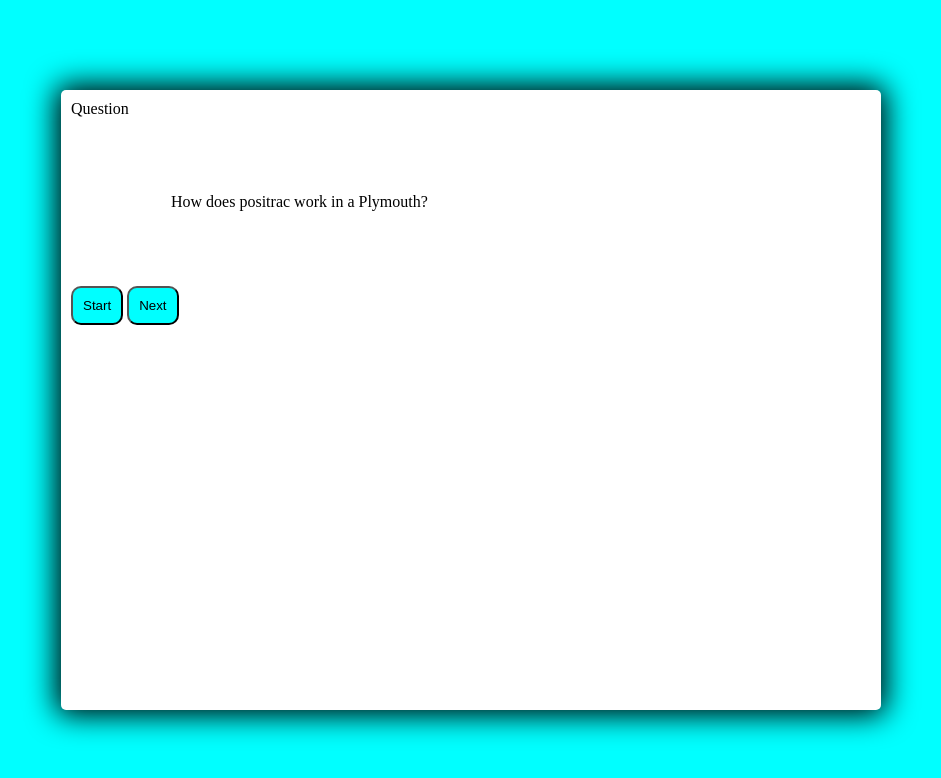
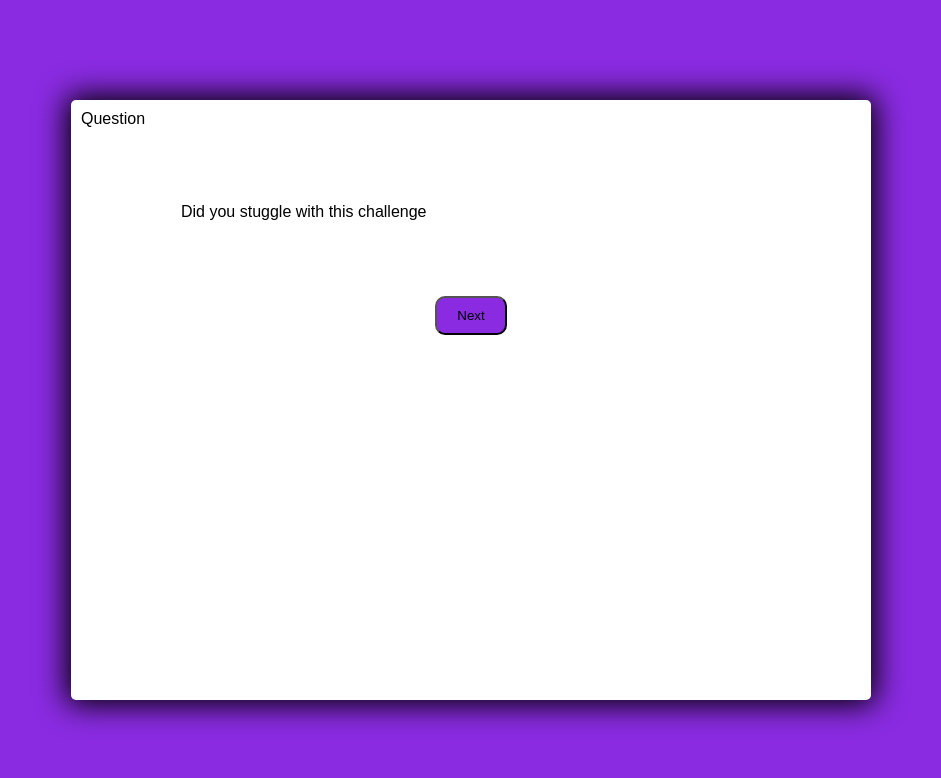
Before and after one commit to jhammer22/challenge-4, a plain HTML site: page quiz.html in a window 1280 px wide. Both pictures are taken after a click on the button "Start". Shown: the whole page, without its empty margins (169-1110 px from the left). Drawn offline with Linux system fonts and the light colour scheme.

Commit message:
multiple questions added and next button working

```diff
--- a/assets/quiz.css
+++ b/assets/quiz.css
@@ -6,7 +6,8 @@
 /* start-button */
 /* next-button */
 /* initials */
-*, {
+
+* {
   box-sizing: border-box;
   font-family: arial;
 }
@@ -20,7 +21,7 @@ body {
   height: 100vh;
   justify-content: center;
   align-items: center;
-  background-color: cyan;
+  background-color: blueviolet;
 
 }
 
@@ -44,7 +45,7 @@ body {
 
 .button {
   border: black 100%, 30%;
-  background-color: aqua;
+  background-color: blueviolet;
   border-radius: 10px;
 }
 
@@ -54,15 +55,24 @@ body {
 
 .start-button, .next-button {
   border: black 100%, 30%;
-  background-color: aqua;
+  background-color: blueviolet;
   border-radius: 10px;
-  padding: 10px;
+  padding: 10px 20px;
 }
 
 .start-button:hover, .next-button:hover {
   border-color: black;
 }
 
+.controls {
+  display: flex;
+  justify-content: center;
+  align-items: center;
+}
+
+.hide {
+  display: none;
+}
 
 
 
--- a/index.html
+++ b/index.html
@@ -29,7 +29,7 @@
 
   </main>
 
-  <script src="script.js"></script>
+
 </body>
 
 </html>
--- a/quiz.html
+++ b/quiz.html
@@ -14,7 +14,7 @@
 
   <div class="container">
     <div id="question-container" class="hide">
-      <div id="question">Question</div> <!--questions will be done in JS-->
+      <div id="question">Question</div> <!--questions will be done in JS -->
       <div id="answer-buttons" class="button-grid">
         <button class="button">Answer 1</button>
         <button class="button">Answer 2</button> <!-- actual answers will be done in JS-->
@@ -22,8 +22,7 @@
         <button class="button">Answer 4</button>
       </div>
     </div>
-
-    <div id="question-container" class="hide">
+    <div class="controls">
       <button id="start-button" class="start-button">Start</button>
       <button id="next-button" class="next-button">Next</button>
     </div>
@@ -36,13 +35,13 @@
 
   <!-- form that allows user to input initials  -->
   <!-- id to access JS -->
-  <form class="initials" hidden>
+  <!-- <form class="initials" hidden>
     <label for="finitial">First Initial:</label><br>
     <input type="text" id="finitial" name="finitial">
     <label for="secinitial">Second Initial:</label>
     <input type="text" id="secinitial" name="secinitial"><br><br>
     <input type="submit" value="submit">
-  </form>
+  </form> -->
 
 
   <script src="script.js"></script>
--- a/script.js
+++ b/script.js
@@ -12,21 +12,21 @@ var startButton = document.getElementById('start-button');
 var nextButton = document.getElementById('next-button')
 var questionsContainerElement = document.getElementById('question-container');
 var questionElement = document.getElementById('question');
-var questionElement = document.getElementById('answer-buttons');
+var questionElement = document.getElementById('answer-buttons'); // this should allow answer buttons to be called in a function???
+// var answerButtonsElement
 let shuffledQuestions, currentQuestionIndex;
 
-// click event when start button is pressed do below
+
 startButton.addEventListener('click', startGame);
+// if start button is pressed start timer
 
-// if start button is pressed display question
-  // if not display null // do not need this statement because loop does not start until button is clicked
-  // if start button is pressed start timer
-  // return hidden question
+
+
 function startGame() {
   console.log('game started') //logs if start button is clicked
   startButton.classList.add('hide') // hides start button once selected
   shuffledQuestions = questions.sort(() => Math.random() - .5) //gives random array of questions
-  questionsContainerElement.classList.remove('hide') //removes hide from questions once previous question has been answered
+  questionsContainerElement.classList.remove('hide') //removes hide from questions once start button is clicked
   currentQuestionIndex = 0
   setNextQuestion()
 };
@@ -38,22 +38,22 @@ function setNextQuestion() {
 function showQuestion(question) {
   questionElement.innerText = question.question;
   question.answers.forEach(answer => {
-     var button = document.createElement('button')
+     var button = document.createElement('button') //defined button
     button.innerText = answer.text
     button.classList.add('button');
     if (answer.correct) {
       button.dataset.correct = answer.correct //.dataset add data attr to button
     } // done this way because answer is a string not a boolean
     button.addEventListener('click', selectAnswer);
-    // answerButtonsElement.appendChild(button);
+    // answerButtonsElement.appendChild(button); //answerButtonElement not defined
   });
 };
 
-//resets everything back to default state every time we get a new question
+
 function resetState() {
   nextButton.classList.add('hide') // hides next button until answer is selected
   answerButtonsElement.removeChild(answerButtonsElement.firstChild)
-};
+}; //resets everything back to default state every time we get a new question
 
 function selectAnswer() {
 
@@ -61,11 +61,10 @@ function selectAnswer() {
 
 // questions
   // event listener for answer
-  // way to check if answer is true or false //done
+  // if false subtract 15sec and move to next question
   // store answer
-  // if true reveal next question
-  // if false subtract 15sec and move to next question
   // if timer reaches 0 stop game display score and do bellow
+
 const questions = [
   {
     question: 'How does positrac work in a Plymouth?',
@@ -74,18 +73,32 @@ const questions = [
       { text: 'Osmosis', correct: false},
       { text: 'Rainbow Dust', correct: false},
       { text: 'Unicorn Farts', correct: false}
+    ],
+    question: 'Did you stuggle with this challenge',
+    answers: [
+      { text: 'Yes', correct: true},
+      { text: 'Alot', correct: true},
+      { text: 'Sure did',  correct: true},
+      { text: 'You had better believ it', correct: true},
     ]
-  }
+
+  },
+
 ];
-
-
-
 
 
 
 // once all questions have been answered and score is logged
   // display score
   // reveal initials form
-  // store score  and initial in local to be called by      leader board
+  // store score  and initial in local to be called by leader board
   // display score to user in leader board
   // display initials next to score in leader board
+
+  // completed
+    // if start button is pressed display question
+    // if not display null // do not need this statement because loop does not start until button is clicked
+    // click event when start button is pressed and first question is displayed
+    // return hidden question
+    // way to check if answer is true or false //done
+    // if true reveal next question //using next button
```
